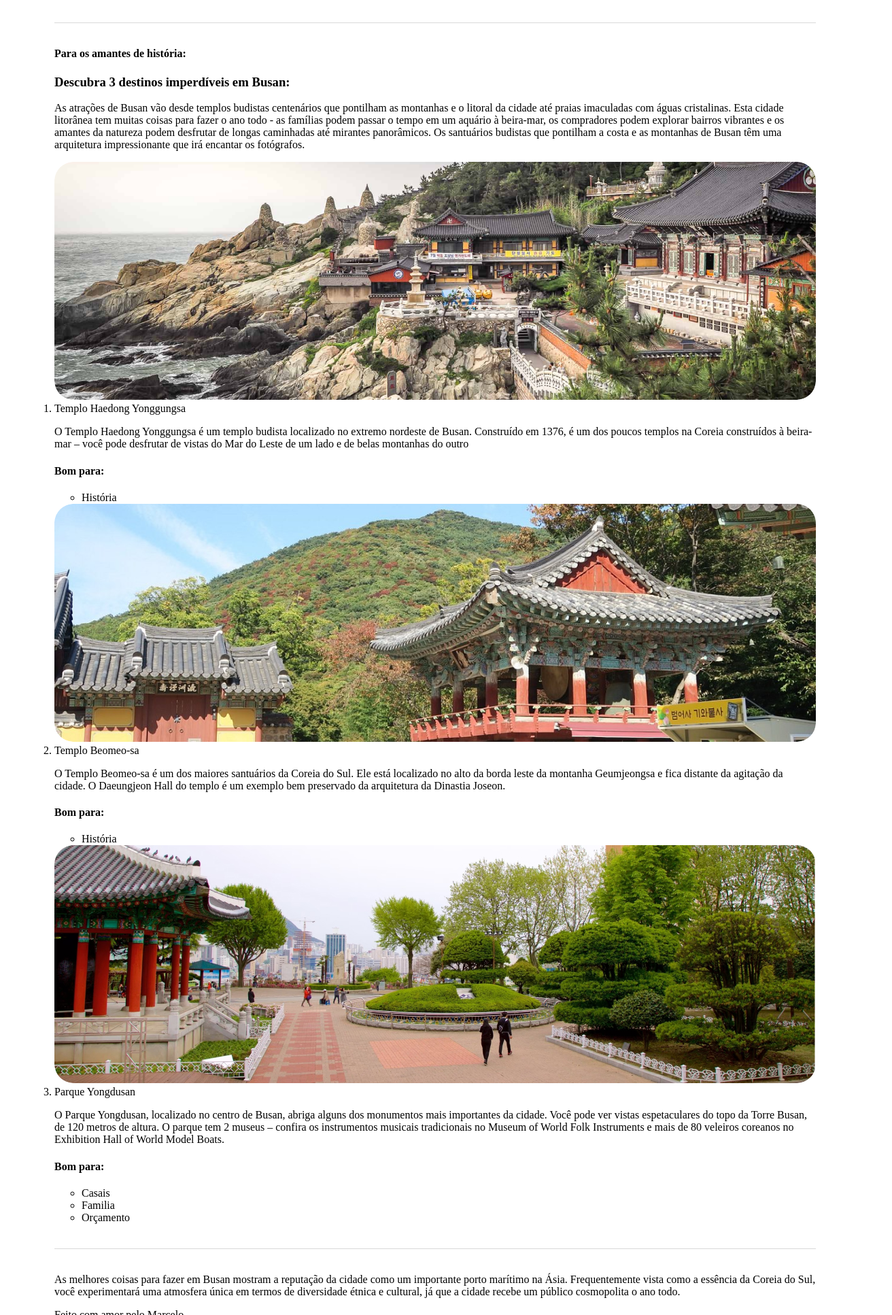
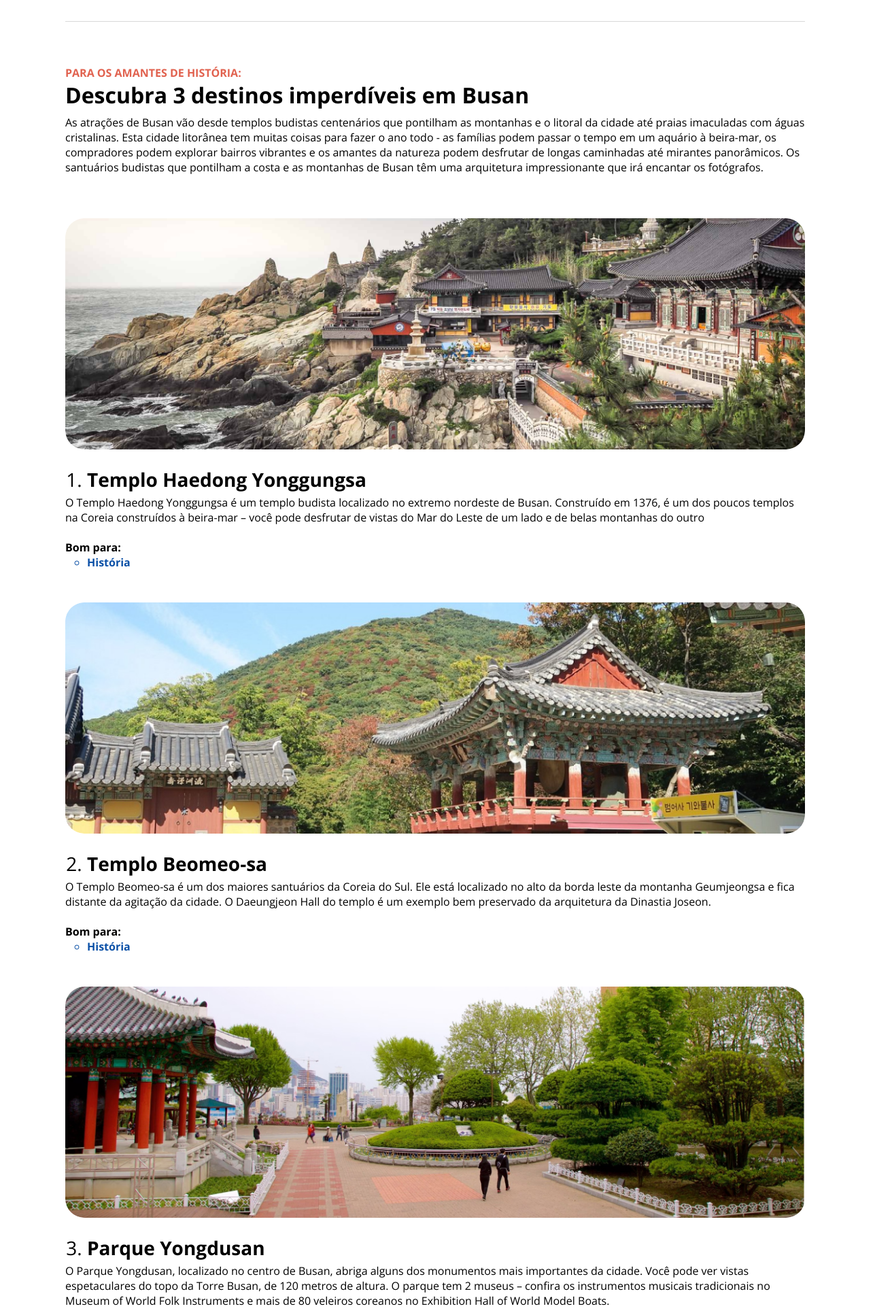
Before and after one commit to MarceloVieira22/Desafio-Rockseat---P-gina-de-Turismo, a plain HTML site: page index.html in a window 1280 px wide. Shown: the part 866-2800 px from the top of the page at 68% size, 1312 px wide, since content can reach past the window. Drawn offline with nearby package versions, Linux system fonts and the light colour scheme.

Commit message:
Desafio Finalizado

```diff
--- a/index.html
+++ b/index.html
@@ -2,21 +2,24 @@
 <html lang="pt-br">
 
 <head>
+  <link rel="preconnect" href="https://fonts.googleapis.com">
+  <link rel="preconnect" href="https://fonts.gstatic.com" crossorigin>
+
   <meta charset="UTF-8">
   <meta name="viewport" content="width=device-width, initial-scale=1.0">
   <title>Página de Turismo</title>
   <link rel="stylesheet" href="style.css">
+  <link href="https://fonts.googleapis.com/css2?family=Open+Sans:ital,wght@0,300..800;1,300..800&display=swap"
+    rel="stylesheet">
 </head>
 
 <body>
   <div id="page">
     <main>
-      <section id="inico">
+      <section id="inicio">
         <h4>Sua próxima viagem:</h4>
         <h1>CONHEÇA BUSAN</h1>
-        <img src="assets/imagem inicial.jpg" alt="Busan, a estrela em ascensão da Coreia do Sul, oferece de tudo, desde churrascarias de
-        primeira linha até tradicionais barracas de comida de rua. Aqui, exploramos a segunda cidade da Coreia do Sul e
-        descobrimos as suas ofertas culinárias.">
+        <img src="assets/imagem inicial.jpg" alt="Cidade de Busan">
         <p>
           Busan, a estrela em ascensão da Coreia do Sul, oferece de tudo, desde churrascarias de
           primeira linha até tradicionais barracas de comida de rua. Aqui, exploramos a segunda cidade da Coreia do Sul
@@ -27,10 +30,10 @@
       </section>
 
       <section id="seudestino">
-        <div class="divider"></div>
+        <div class="umdivider"></div>
         <h4>Para os amantes de história:</h4>
-        <h3>Descubra 3 destinos imperdíveis em Busan:</h3>
-        <p>
+        <h2>Descubra 3 destinos imperdíveis em Busan</h2>
+        <p class="primeirop">
           As atrações de Busan vão desde templos budistas centenários que pontilham as montanhas e o litoral da cidade
           até praias imaculadas com águas cristalinas. Esta cidade litorânea tem muitas coisas para fazer o ano todo -
           as famílias podem passar o tempo em um aquário à beira-mar, os compradores podem explorar bairros vibrantes e
@@ -40,59 +43,61 @@
         </p>
 
         <ol>
-          <img src="assets/image 2.png" alt="">
-          <li>Templo Haedong Yonggungsa </li>
+          <img src="assets/image 2.png" alt="Templo Haedong">
+          <li><h3>Templo Haedong Yonggungsa </h3></li>
           <p>
             O Templo Haedong Yonggungsa é um templo budista localizado no extremo nordeste de Busan. Construído em 1376,
             é um dos poucos templos na Coreia construídos à beira-mar – você pode desfrutar de vistas do Mar do Leste de
             um lado e de belas montanhas do outro
           </p>
-          <h4>Bom para:</h4>
-          <ul>
+          <br>
+          <h6>Bom para:</h6>
+          <ul class="subtittle">
             <li>História</li>
           </ul>
-          <img src="assets/image 3.png" alt="">
+          <img src="assets/image 3.png" alt="Templo Beomeo-sa">
 
-          <li>Templo Beomeo-sa</li>
+          <li><h3>Templo Beomeo-sa</h3></li>
           <p>
             O Templo Beomeo-sa é um dos maiores santuários da Coreia do Sul. Ele está localizado no alto da borda leste
             da montanha Geumjeongsa e fica distante da agitação da cidade. O Daeungjeon Hall do templo é um exemplo bem
             preservado da arquitetura da Dinastia Joseon.
           </p>
-          <h4>Bom para:</h4>
-          <ul>
+          <br>
+          <h6>Bom para:</h6>
+          <ul class="subtittle">
             <li>História</li>
           </ul>
-          <img src="assets/image 4.jpg" alt="">
-          <li>Parque Yongdusan</li>
+          <img src="assets/image 4.jpg" alt="Parque Yongdusan">
+          <li><h3>Parque Yongdusan</h3></li>
           <p>
             O Parque Yongdusan, localizado no centro de Busan, abriga alguns dos monumentos mais importantes da cidade.
             Você pode ver vistas espetaculares do topo da Torre Busan, de 120 metros de altura. O parque tem 2 museus –
             confira os instrumentos musicais tradicionais no Museum of World Folk Instruments e mais de 80 veleiros
             coreanos no Exhibition Hall of World Model Boats.
           </p>
-          <h4>Bom para:</h4>
-          <ul>
-            <li>Casais</li>
-            <li>Familia</li>
-            <li>Orçamento</li>
+          <br>
+          <h6>Bom para:</h6>
+          <ul id="terceiroul">
+            <li class="primeiroelemento">Casais</li>
+            <li class="segundoelemento">Familia</li>
+            <li class="terceiroelemento">Orçamento</li>
           </ul>
         </ol>
 
-
-
-
-
-
-
       </section>
-      <div class="divider"></div>
-      <p>
+      <div class="doisdivider"></div>
+      <p class="ultimop">
         As melhores coisas para fazer em Busan mostram a reputação da cidade como um importante porto marítimo na Ásia.
         Frequentemente vista como a essência da Coreia do Sul, você experimentará uma atmosfera única em termos de
         diversidade étnica e cultural, já que a cidade recebe um público cosmopolita o ano todo.
       </p>
-      <footer>Feito com amor pelo Marcelo</footer>
+      <footer>
+
+        <p class="rodape">
+          Feito com <img class="vector" src="assets/Vector.jpg" alt=""> pela Rocketseat
+        </p>
+      </footer>
     </main>
   </div>
 </body>
--- a/style.css
+++ b/style.css
@@ -1,22 +1,139 @@
+*{
+  margin: 0;
+  padding: 0;
+}
+:root {
+  font-family: "Open Sans", sans-serif;
+}
+h1 {
+  font-size: 36px;
+  font-weight: bold;
+  width: 1120px;
+  margin-bottom: 40px;
+}
+h2 {
+  font-size: 32px;
+  font-style: bold;
+  margin-bottom: 8px;
+}
+li {
+  font-size: 28px;
+}
+h3 {
+  font-size: 28px;
+  font-style: bold;
+  width: 1183.51px;
+  margin-top: 20px;
+  margin-bottom: 4px;
 
-img{
+}
+ul li {
+  font-size: 16px;
+  color: #0C51A7;
+  font-weight: bold;
+
+}
+.subtittle {
+  margin-bottom: 48px;
+}
+h4 {
+  text-transform: uppercase;
+  font-size: 16px;
+  color: #e1624f;
+  line-height: 22px;
+  font-weight: bold;
+}
+
+#inicio p {
+
+line-height: 22px;
+font-size: 16px;
+font-style: italic;
+color:#333333;
+text-align: center;
+margin-top: 24px;
+margin-bottom: 40px;
+
+}
+
+h6 {
+  font-size: 16px;
+  font-weight: bold;
+  width: 1120px;
+
+}
+
+img {
   border-radius: 28px;
   width: 100%;
 }
 
-.divider {
+.umdivider {
   width: 100%;
   height: 1px;
   margin:  36px 0;
   background-color: #d9d9d9;
+  margin-bottom: 64px;
 }
-ol{
-  margin-left: 0;
-  padding-left: 0;
+
+ol li{
+  margin-left: 32px;
 }
+
 #page {
+  box-sizing: border-box;
   width: 100%;
-  max-width: 1120px;
+  max-width: 1152px;
   margin: 0 auto;
-  padding: 32px;
+  padding: 32px
+
      }
+
+
+
+footer {
+margin-top: 65px;
+text-align: center;
+}
+#terceiroul {
+
+}
+#terceiroul li::marker {
+  color: #333333;
+}
+#terceiroul .primeiroelemento {
+  color: #591B98;
+}
+#terceiroul .segundoelemento {
+  color: #E5245E;
+}
+#terceiroul .terceiroelemento {
+  color: #E95E10;
+}
+
+#seudestino .primeirop {
+  margin-bottom: 64px;
+}
+.doisdivider {
+  width: 100%;
+  height: 1px;
+  margin:  36px 0;
+  background-color: #d9d9d9;
+  margin-bottom: 40px;
+  }
+
+
+.ultimop {
+text-align: center;
+
+}
+.vector {
+  width: 16px;
+  height: 16px;
+  margin: 0 4px;
+}
+.rodape {
+display: flex;
+justify-content: center;
+align-items: center;
+}
```
Also changed, not shown: assets/Vector.jpg (added).
